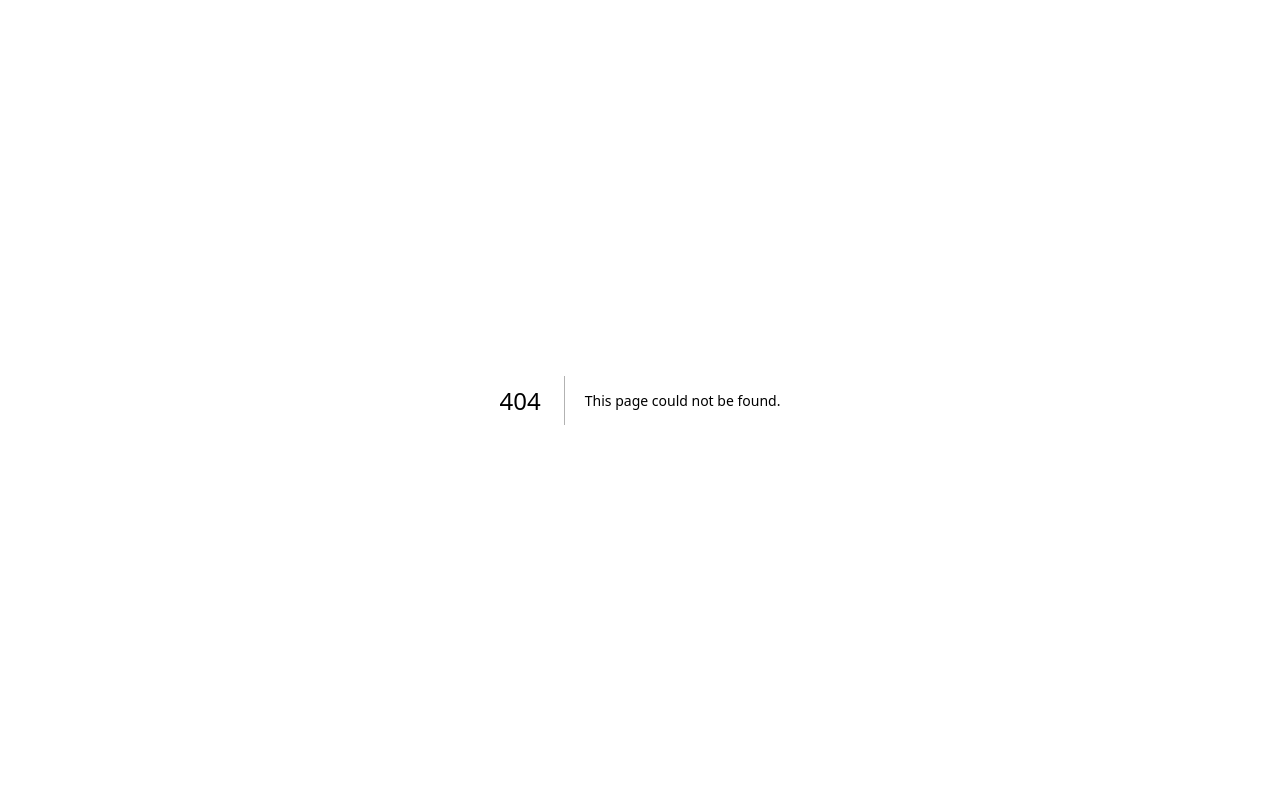
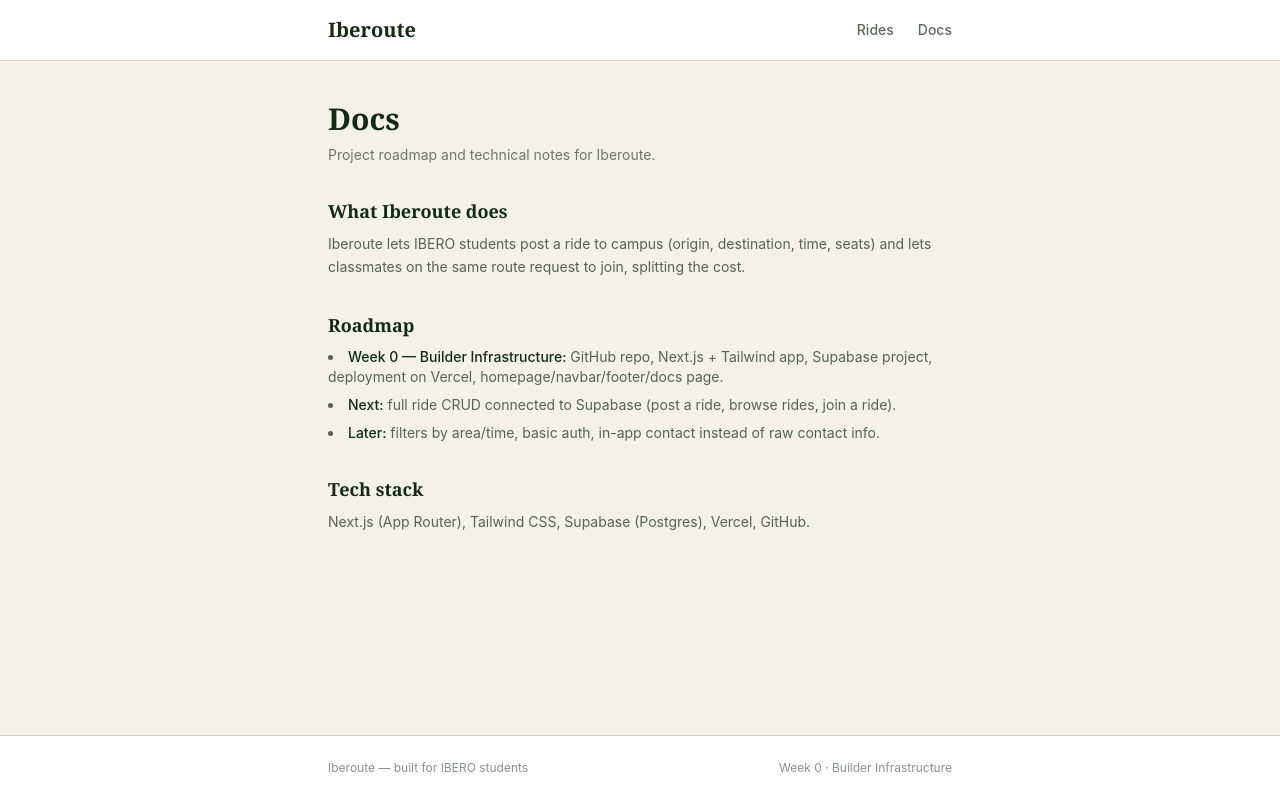
Before and after one commit to daniteran01-del/Iberoroute, a Next.js app: page /docs in a window 1280 px wide. Before the commit this address had no page. Built offline with nearby package versions, Linux system fonts and the light colour scheme.

Commit message:
Create page.tsx

```diff
--- /dev/null
+++ b/app/docs/page.tsx
@@ -0,0 +1,65 @@
+import Navbar from "@/components/Navbar";
+import Footer from "@/components/Footer";
+
+export default function DocsPage() {
+  return (
+    <div className="min-h-screen bg-paper flex flex-col">
+      <Navbar />
+
+      <main className="max-w-2xl mx-auto px-6 py-10 flex-1 w-full">
+        <h1 className="font-display text-3xl font-semibold text-ink mb-2">
+          Docs
+        </h1>
+        <p className="text-sm text-ink/60 mb-8">
+          Project roadmap and technical notes for Iberoute.
+        </p>
+
+        <section className="mb-8">
+          <h2 className="font-display text-lg font-semibold text-ink mb-2">
+            What Iberoute does
+          </h2>
+          <p className="text-sm text-ink/70 leading-relaxed">
+            Iberoute lets IBERO students post a ride to campus (origin,
+            destination, time, seats) and lets classmates on the same route
+            request to join, splitting the cost.
+          </p>
+        </section>
+
+        <section className="mb-8">
+          <h2 className="font-display text-lg font-semibold text-ink mb-2">
+            Roadmap
+          </h2>
+          <ul className="text-sm text-ink/70 space-y-2 list-disc list-inside">
+            <li>
+              <span className="font-medium text-ink">Week 0 — Builder Infrastructure:</span>{" "}
+              GitHub repo, Next.js + Tailwind app, Supabase project,
+              deployment on Vercel, homepage/navbar/footer/docs page.
+            </li>
+            <li>
+              <span className="font-medium text-ink">Next:</span>{" "}
+              full ride CRUD connected to Supabase (post a ride, browse rides,
+              join a ride).
+            </li>
+            <li>
+              <span className="font-medium text-ink">Later:</span>{" "}
+              filters by area/time, basic auth, in-app contact instead of
+              raw contact info.
+            </li>
+          </ul>
+        </section>
+
+        <section>
+          <h2 className="font-display text-lg font-semibold text-ink mb-2">
+            Tech stack
+          </h2>
+          <p className="text-sm text-ink/70 leading-relaxed">
+            Next.js (App Router), Tailwind CSS, Supabase (Postgres), Vercel,
+            GitHub.
+          </p>
+        </section>
+      </main>
+
+      <Footer />
+    </div>
+  );
+}
```
